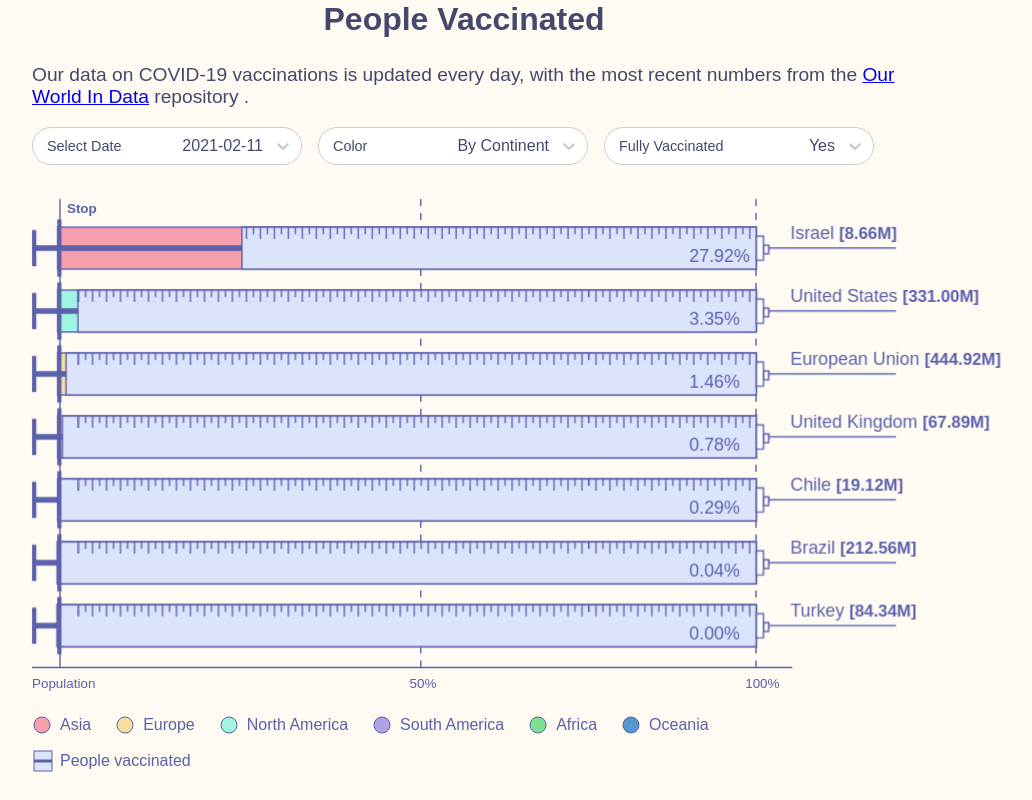
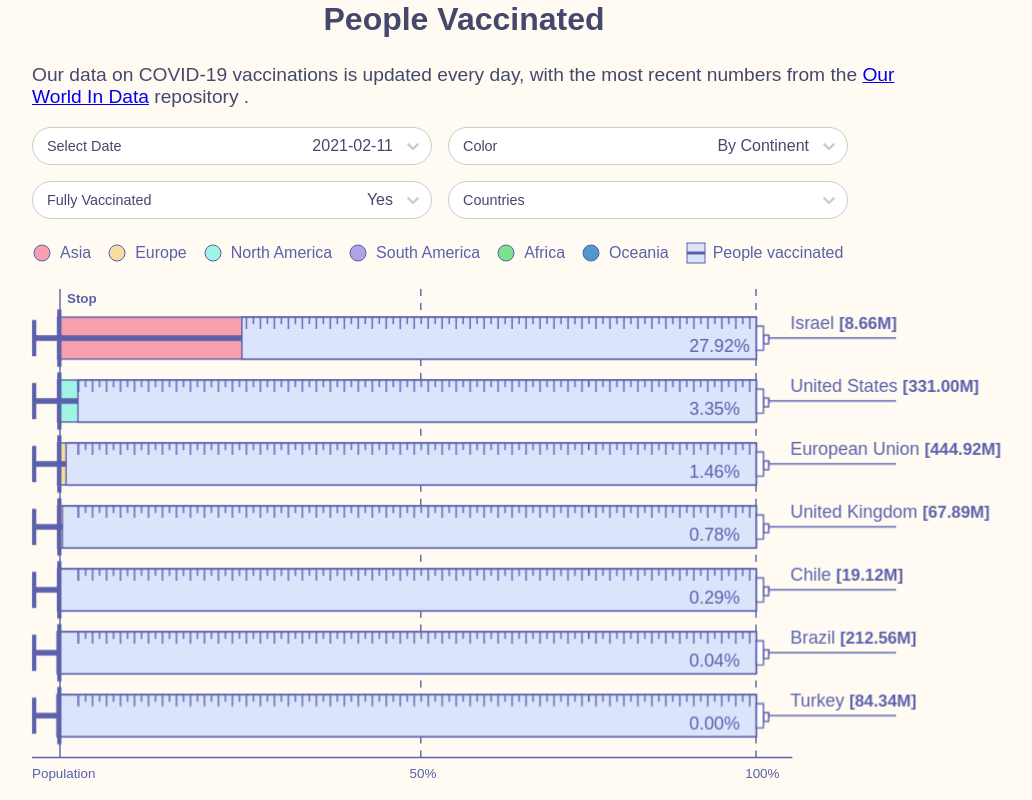
Before and after one commit to Leniolabs/lenio-research, a Next.js app: page / in a window 1280 px wide. Shown: the part 760-1560 px from the top of the page, without its empty margins (176-1208 px from the left). Built offline with nearby package versions, Linux system fonts and the light colour scheme.

Commit message:
feat: added filter selections

```diff
--- a/components/select.js
+++ b/components/select.js
@@ -40,7 +40,14 @@ const Control = ({ children, ...props }) => {
   );
 };
 
-const colourStyles = {
+export const customThemeColors = {
+  primary: "#b0a3e5",
+  primary25: "#b0a3e5",
+  primary50: "#b0a3e5",
+  primary75: "#b0a3e5"
+};
+
+export const customStyles = {
   container: (provided, state) => ({
     ...provided,
     float: "left",
@@ -71,17 +78,18 @@ const colourStyles = {
   })
 };
 
-export const CustomSelect = ({ options, width = 270, label, selectedOption, ...restProps }) => {
+export const CustomSelect = ({ options, width = 400, label, selectedOption, ...restProps }) => {
   return (
     <Select
       {...restProps}
       defaultValue={options[options.length - 1]}
       value={selectedOption}
       components={{ Control, IndicatorSeparator: () => null }}
+      theme={(theme) => ({ ...theme, colors: { ...theme.colors, ...customThemeColors } })}
       label={label}
       width={width}
       options={options}
-      styles={colourStyles}
+      styles={customStyles}
     />
   );
 };
--- a/projects/colorMappers.js
+++ b/projects/colorMappers.js
@@ -59,3 +59,9 @@ export const COLOR_MAPPERS = {
   hdi: HDIColorMapper,
   gdp: GDPColorMapper
 };
+
+export const LEGEND_FILTERS = {
+  continent: (filter) => (row) => row.continent === filter,
+  hdi: (filter) => (row) => row.humanDevelopmentIndex === filter,
+  gdp: (filter) => (row) => row.gdpPerCapita === filter
+};
--- a/projects/vaccinations/components/countrySelect.js
+++ b/projects/vaccinations/components/countrySelect.js
@@ -0,0 +1,71 @@
+import React from "react";
+import Select, { components } from "react-select";
+import styled from "styled-components";
+import { customThemeColors, customStyles } from "@components/select";
+import PropTypes from "prop-types";
+
+const LabelPositioner = styled.div`
+  display: flex;
+  flex-direction: row;
+  width: 100%;
+  align-items: center;
+  justify-content: center;
+`;
+
+const Label = styled.div`
+  font-size: 0.9rem;
+  text-align: left;
+  width: 70%;
+  padding-left: 14px;
+`;
+
+const ControlContainer = styled.div`
+  display: flex;
+  font-family: "Source Sans Pro", sans-serif;
+  font-size: 1.1rem;
+  width: 100%;
+`;
+
+// eslint-disable-next-line react/prop-types
+const Control = ({ children, ...props }) => {
+  // eslint-disable-next-line react/prop-types
+  const { label } = props.selectProps;
+
+  return (
+    <components.Control {...props}>
+      <LabelPositioner>
+        <Label>{label}</Label>
+        <ControlContainer>{children}</ControlContainer>
+      </LabelPositioner>
+    </components.Control>
+  );
+};
+
+export const CountrySelect = ({ options, width = 400, label, selectedOption, ...restProps }) => {
+  return (
+    <Select
+      {...restProps}
+      defaultValue={options[options.length - 1]}
+      value={selectedOption}
+      isMulti
+      isClearable={false}
+      components={{ Control, IndicatorSeparator: () => null, Placeholder: () => null }}
+      label={label}
+      width={width}
+      theme={(theme) => ({ ...theme, colors: { ...theme.colors, ...customThemeColors } })}
+      options={options}
+      styles={customStyles}
+      hideSelectedOptions={false}
+      controlShouldRenderValue={false}
+    />
+  );
+};
+
+CountrySelect.propTypes = {
+  options: PropTypes.arrayOf(PropTypes.shape({ label: PropTypes.string, value: PropTypes.any })),
+  label: PropTypes.string,
+  width: PropTypes.number,
+  selectedOption: PropTypes.any
+};
+
+export default CountrySelect;
--- a/projects/vaccinations/components/legend.js
+++ b/projects/vaccinations/components/legend.js
@@ -1,5 +1,5 @@
 import * as React from "react";
-import styled from "styled-components";
+import styled, { css } from "styled-components";
 import PropTypes from "prop-types";
 import { CONTINENT_COLOR_MAP } from "@projects/colorMappers";
 
@@ -9,24 +9,30 @@ const Element = styled.span`
   color: #5a60ab;
   display: inline-flex;
   font-size: 1rem;
-  margin: 0.5rem 1.5rem 0.5rem 0;
+  margin: 0.5rem 1rem 0.5rem 0;
   svg {
     margin-right: 0.5rem;
   }
+  ${({ onSeriesClick }) =>
+    onSeriesClick &&
+    css`
+      cursor: pointer;
+    `}
 `;
 const LegendCircle = styled.circle`
   fill: ${(props) => props.fill};
   stroke: #5a60ab;
 `;
 
-export const Legend = ({ series = CONTINENT_COLOR_MAP }) => {
+export const Legend = ({ series = CONTINENT_COLOR_MAP, onSeriesClick, legendFilter }) => {
   return (
     <LegendsContainer>
       {Object.keys(series)
         .filter((key) => key !== "undefined")
+        .filter((key) => (legendFilter ? key === legendFilter : true))
         .map((key) => {
           return (
-            <Element key={`legend-element-${key}`}>
+            <Element key={`legend-element-${key}`} onClick={() => onSeriesClick(key)}>
               <svg width="20" height="20" overflow="visible" viewBox="0 0 20 20">
                 <LegendCircle cx="10" cy="10" r="8" fill={series[key]} />
               </svg>{" "}
@@ -41,10 +47,21 @@ export const Legend = ({ series = CONTINENT_COLOR_MAP }) => {
         </svg>{" "}
         People vaccinated
       </Element>
+      {legendFilter && (
+        <Element onClick={() => onSeriesClick(null)}>
+          <svg width="20" height="20" viewBox="0 0 20 20" overflow="visible">
+            <line x1="6" y1="16" x2="16" y2="6" stroke="#5a60ab" strokeWidth="3" />
+            <line x1="6" y1="6" x2="16" y2="16" stroke="#5a60ab" strokeWidth="3" />
+          </svg>{" "}
+          Clear Filters
+        </Element>
+      )}
     </LegendsContainer>
   );
 };
 
 Legend.propTypes = {
-  series: PropTypes.any
+  series: PropTypes.any,
+  onSeriesClick: PropTypes.func,
+  legendFilter: PropTypes.bool
 };
--- a/projects/vaccinations/index.js
+++ b/projects/vaccinations/index.js
@@ -7,9 +7,13 @@ import { Syringe } from "./components/syringe";
 import { Legend } from "./components/legend";
 import vaccinations_per_hundred from "./vaccinations_per_hundred.json";
 import fully_vaccinations_per_hundred from "./data.json";
-import { generateOptions, getParsedData } from "./utils";
+import { generateOptions, getParsedData, countryOptions } from "./utils";
 import { SVGText } from "./components/styled";
-import { COLOR_MAPPERS, COLOR_MAPS } from "../colorMappers";
+import { COLOR_MAPPERS, COLOR_MAPS, LEGEND_FILTERS } from "../colorMappers";
+import { CountrySelect } from "./components/countrySelect";
+
+const SVG_HEIGHT = 90;
+const INTERESTING_COUNTRIES = ["IL", "CL", "GB", "US", "TR", "BR", "EU"];
 
 const SectionTitle = styled.h2`
   font-size: 2rem;
@@ -39,12 +43,14 @@ const dataOptions = [
   { value: "not-fully", label: "No" }
 ];
 
-export const Index = ({ countryList, seeMore = false, animated = false }) => {
+export const Index = ({ seeMore = false, animated = false }) => {
+  const [countryList, setCountryList] = React.useState(INTERESTING_COUNTRIES);
   const [dataIndex, setDataIndex] = React.useState(0);
   const [colorMapper, setColorMapper] = React.useState("continent");
   const [dataName, setDataName] = React.useState("fully");
   const [parsedData, setParsedData] = React.useState([]);
   const [isPlaying, setIsPlaying] = React.useState(false);
+  const [legendFilter, setLegendFilter] = React.useState(null);
 
   React.useEffect(() => {
     if (dataIndex !== DATA_MAPPER[dataName].length - 1 && isPlaying) {
@@ -62,9 +68,14 @@ export const Index = ({ countryList, seeMore = false, animated = false }) => {
 
   React.useEffect(() => {
     setParsedData(
-      getParsedData(DATA_MAPPER[dataName][dataIndex].data, COLOR_MAPPERS[colorMapper], countryList)
+      getParsedData(
+        DATA_MAPPER[dataName][dataIndex].data,
+        COLOR_MAPPERS[colorMapper],
+        countryList,
+        legendFilter && LEGEND_FILTERS[colorMapper](legendFilter)
+      )
     );
-  }, [dataName, dataIndex, colorMapper]);
+  }, [dataName, dataIndex, colorMapper, legendFilter, countryList]);
 
   const onPlay = React.useCallback(() => {
     setIsPlaying(!isPlaying);
@@ -82,7 +93,19 @@ export const Index = ({ countryList, seeMore = false, animated = false }) => {
     setDataName(option.value);
   });
 
-  const svgHeight = 90;
+  const onSeriesClick = React.useCallback((value) => {
+    setLegendFilter(value);
+  });
+
+  const onCountriesChange = React.useCallback((options) => {
+    setCountryList(options.map((o) => o.value));
+  });
+
+  const calculatedHeight = React.useMemo(() => {
+    let s = SVG_HEIGHT * countryList.length;
+    if (s < 440) return 440;
+    return s;
+  });
 
   return (
     <section className="chart-wrapper">
@@ -100,21 +123,32 @@ export const Index = ({ countryList, seeMore = false, animated = false }) => {
           options={options}
           selectedOption={options[dataIndex]}
           label="Select Date"
-          onChange={onChangeCallback}></CustomSelect>
+          onChange={onChangeCallback}
+        />
         <CustomSelect
           options={colorMapperOptions}
           selectedOption={colorMapperOptions.find((option) => option.value === colorMapper)}
           label="Color"
-          onChange={onColorMapperChange}></CustomSelect>
+          onChange={onColorMapperChange}
+        />
         <CustomSelect
           options={dataOptions}
           selectedOption={dataOptions.find((option) => option.value === dataName)}
           label="Fully Vaccinated"
-          onChange={onDataChange}></CustomSelect>
-        <svg
-          className="main-chart"
-          overflow="visible"
-          viewBox={`0 0 1235.7 ${svgHeight * parsedData.length}`}>
+          onChange={onDataChange}
+        />
+        <CountrySelect
+          options={countryOptions}
+          selectedOption={countryOptions.filter((option) => countryList.includes(option.value))}
+          label="Countries"
+          onChange={onCountriesChange}
+        />
+        <Legend
+          series={COLOR_MAPS[colorMapper]}
+          onSeriesClick={onSeriesClick}
+          legendFilter={legendFilter}
+        />
+        <svg className="main-chart" overflow="visible" viewBox={`0 0 1235.7 ${calculatedHeight}`}>
           <PlayText x="50" onClick={onPlay}>
             {isPlaying ? "Stop" : "Play"}
           </PlayText>
@@ -122,7 +156,7 @@ export const Index = ({ countryList, seeMore = false, animated = false }) => {
             x1="40"
             y1="-20"
             x2="40"
-            y2={`${svgHeight * parsedData.length + 20}`}
+            y2={`${calculatedHeight + 20}`}
             stroke="#5a60ab"
             strokeWidth="2"
           />
@@ -130,7 +164,7 @@ export const Index = ({ countryList, seeMore = false, animated = false }) => {
             x1="45%"
             y1="-20"
             x2="45%"
-            y2={`${svgHeight * parsedData.length + 20}`}
+            y2={`${calculatedHeight + 20}`}
             stroke="#5a60ab"
             strokeWidth="2"
             strokeDasharray="10 10"
@@ -139,32 +173,32 @@ export const Index = ({ countryList, seeMore = false, animated = false }) => {
             x1="83.8%"
             y1="-20"
             x2="83.8%"
-            y2={`${svgHeight * parsedData.length + 20}`}
+            y2={`${calculatedHeight + 20}`}
             stroke="#5a60ab"
             strokeWidth="2"
             strokeDasharray="10 10"
           />
           <line
-            y1={`${svgHeight * parsedData.length + 20}`}
+            y1={`${calculatedHeight + 20}`}
             x2="88%"
-            y2={`${svgHeight * parsedData.length + 20}`}
+            y2={`${calculatedHeight + 20}`}
             stroke="#5a60ab"
             strokeWidth="2"
           />
-          <text transform={`translate(0 ${svgHeight * parsedData.length + 50})`} fill="#5a60ab">
+          <text transform={`translate(0 ${calculatedHeight + 50})`} fill="#5a60ab">
             Population
           </text>
-          <text transform={`translate(540 ${svgHeight * parsedData.length + 50})`} fill="#5a60ab">
+          <text transform={`translate(540 ${calculatedHeight + 50})`} fill="#5a60ab">
             50%
           </text>
-          <text transform={`translate(1020 ${svgHeight * parsedData.length + 50})`} fill="#5a60ab">
+          <text transform={`translate(1020 ${calculatedHeight + 50})`} fill="#5a60ab">
             100%
           </text>
           {parsedData.map((row, idx) => {
             return (
               <Syringe
                 key={`syringe${row.countryCode}`}
-                animated={animated}
+                animated={countryList.length > 10 ? false : animated}
                 index={idx}
                 color={row.color}
                 country={row.country}
@@ -175,7 +209,7 @@ export const Index = ({ countryList, seeMore = false, animated = false }) => {
             );
           })}
         </svg>
-        <Legend series={COLOR_MAPS[colorMapper]} />
+
         {!seeMore ? (
           <a href="/data.json">
             <button className="btn download-btn">Download Data</button>
--- a/projects/vaccinations/utils.js
+++ b/projects/vaccinations/utils.js
@@ -1,9 +1,12 @@
 import country_data from "./country_data.json";
 
-export const getParsedData = (data, colorMapper, countryList) => {
+export const getParsedData = (data, colorMapper, countryList, legendFilter) => {
   let countries = country_data;
   if (countryList) {
     countries = country_data.filter((r) => countryList.includes(r.countryCode));
+  }
+  if (legendFilter) {
+    countries = countries.filter(legendFilter);
   }
 
   return countries
@@ -22,3 +25,8 @@ export const getParsedData = (data, colorMapper, countryList) => {
 export const generateOptions = (dateArray) => {
   return dateArray.map((dayData, idx) => ({ value: idx, label: dayData.date }));
 };
+
+export const countryOptions = country_data.map((country) => ({
+  value: country.countryCode,
+  label: country.name
+}));
```
